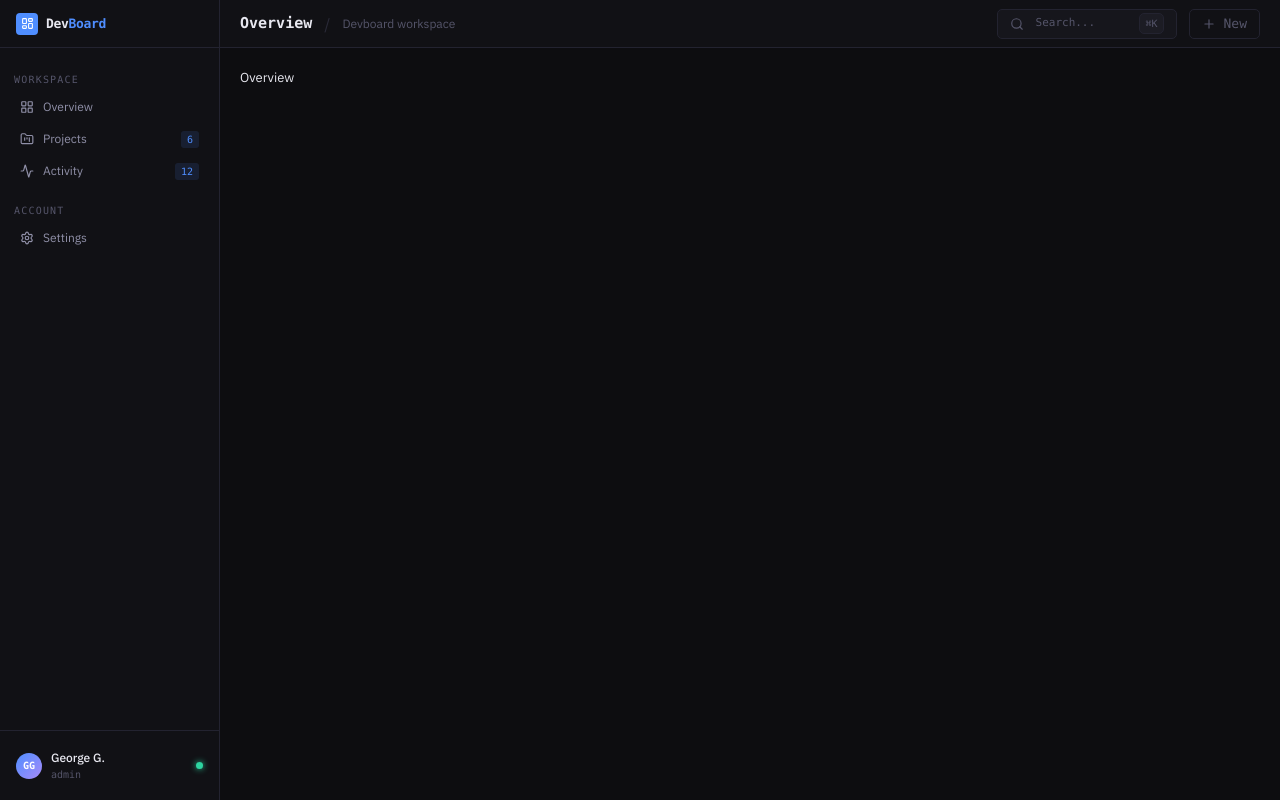
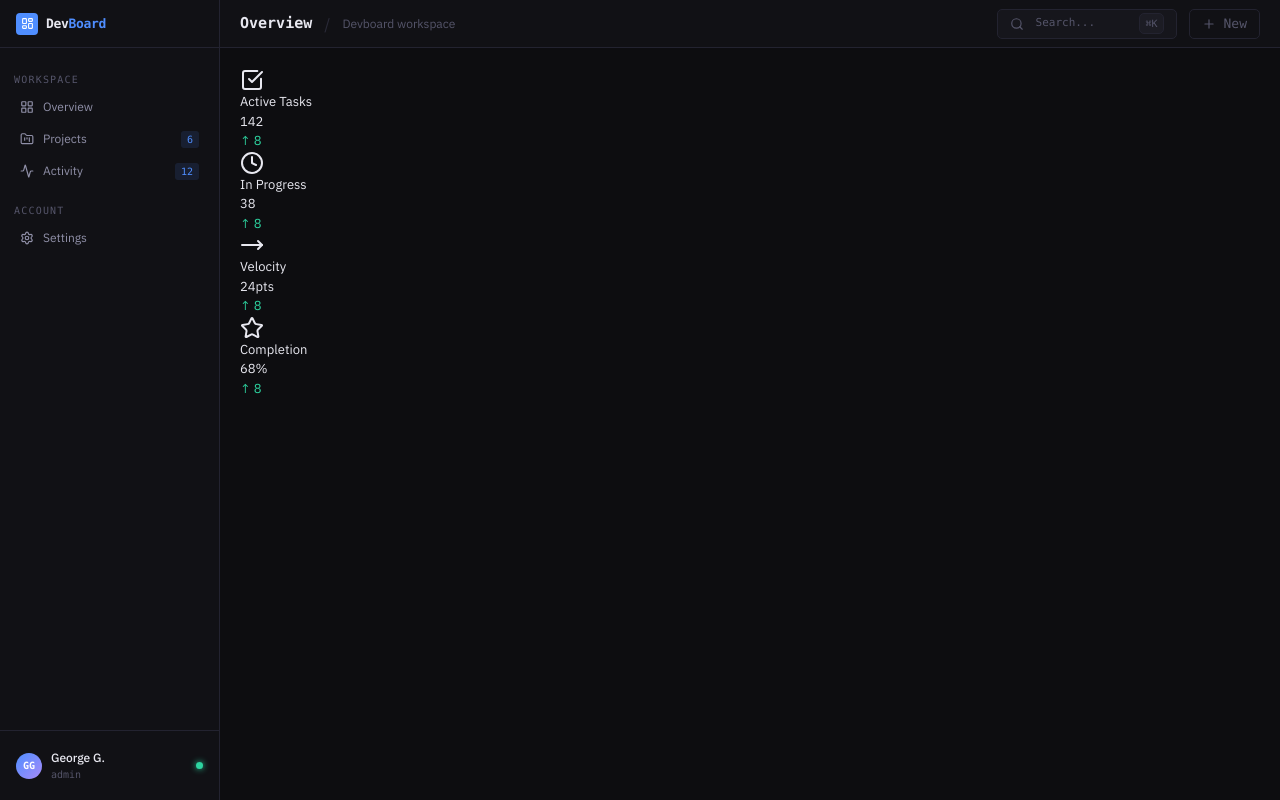
Before and after one commit to georgegoodluck/DevBoard, a Next.js app: page /overview in a window 1280 px wide. Built offline with nearby package versions, Linux system fonts and the light colour scheme.

Commit message:
feat: create StarGrid component

```diff
--- a/app/(dashboard)/overview/page.tsx
+++ b/app/(dashboard)/overview/page.tsx
@@ -1,7 +1,9 @@
+import StatGrid from "@/components/layout/overview/StatGrid";
+
 export default function OverviewPage() {
-    return (
-        <div>
-            <h1>Overview</h1>
-        </div>
-    )
+  return (
+    <div>
+      <StatGrid />
+    </div>
+  );
 }
--- /dev/null
+++ b/components/layout/overview/StatGrid.tsx
@@ -0,0 +1,37 @@
+import { SquareCheckBig, Clock, MoveRight, Star } from "lucide-react";
+import StatCard from "./StatCard";
+
+export default function StatGrid() {
+    return (
+        <div>
+        <StatCard
+        label="Active Tasks"
+        value="142"
+        delta="↑ 8"
+        deltaType="up"
+        icon={SquareCheckBig}
+        />
+        <StatCard
+        label="In Progress"
+        value="38"
+        delta="↑ 8"
+        deltaType="up"
+        icon={Clock}
+        />
+        <StatCard
+        label="Velocity"
+        value="24pts"
+        delta="↑ 8"
+        deltaType="up"
+        icon={MoveRight}
+        />
+        <StatCard
+        label="Completion"
+        value="68%"
+        delta="↑ 8"
+        deltaType="up"
+        icon={Star}
+        />
+        </div>
+    )
+}
```
